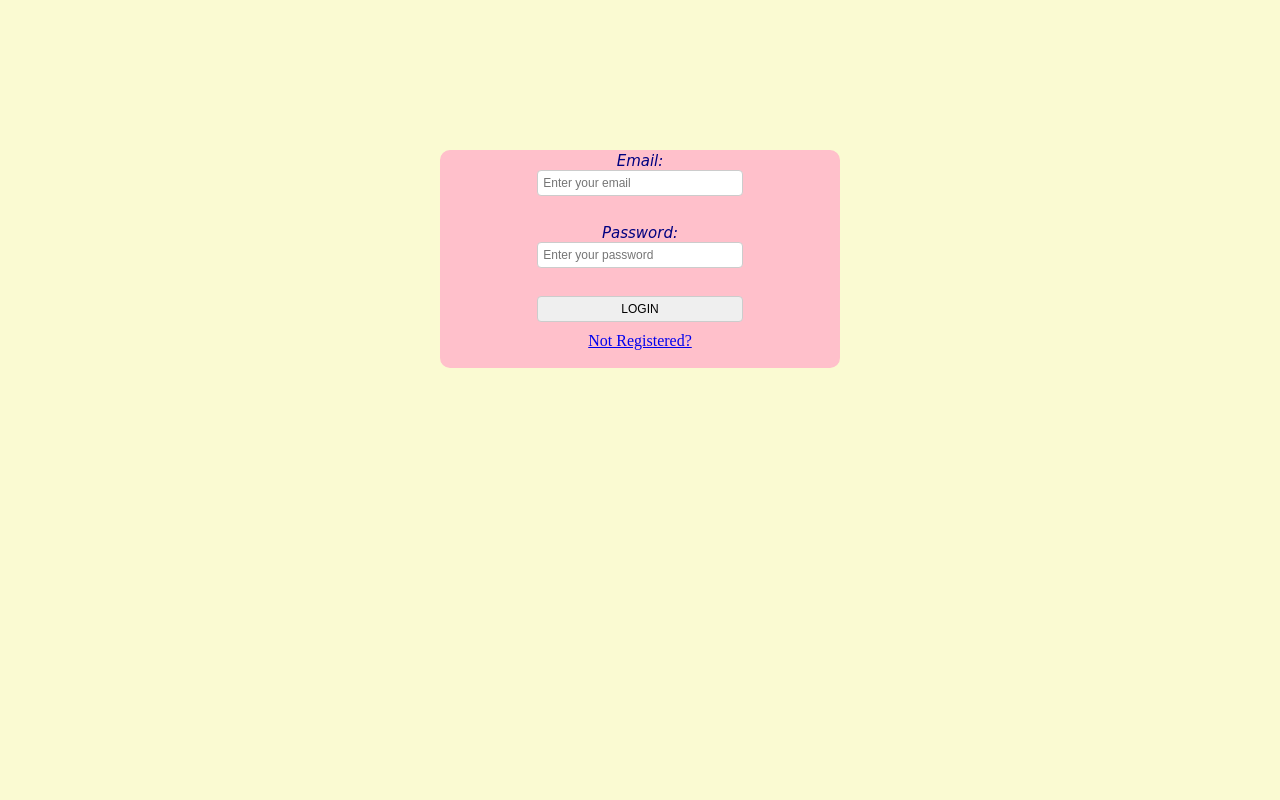
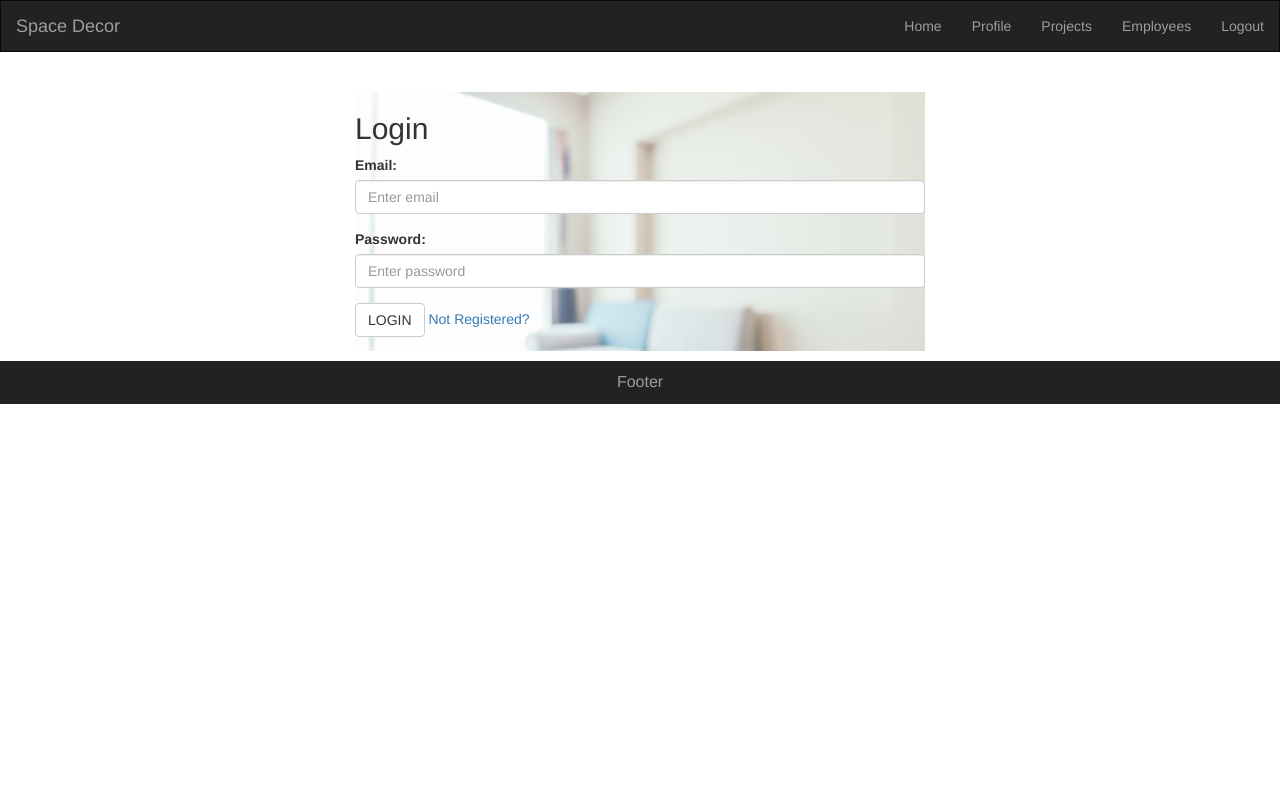
Before and after one commit to Komal1910/User-Management, a Flask app: page / in a window 1280 px wide. Run offline with Flask 2, Linux system fonts and the light colour scheme; some libraries are stand-ins or nearby versions.

Commit message:
Login page UI changed

```diff
--- a/main.py
+++ b/main.py
@@ -17,6 +17,8 @@ def login():
 
 @app.route("/login_user", methods=["POST","GET"])
 def login_user():
+    # to be removed -- temporary code
+    return redirect (url_for("dashboard"))
     if request.method == "GET":
         return render_template("login.html")
     elif request.method == "POST":
--- a/static/css/styles.css
+++ b/static/css/styles.css
@@ -8,3 +8,8 @@ footer {
     color: #9d9d9d;
     font-size: initial;
 }
+
+.login {
+    width: 50%;
+    background-image: url("../images/background-login.jpg");
+}
--- a/templates/dashboard.html
+++ b/templates/dashboard.html
@@ -36,4 +36,7 @@
           </a>
         </div>
     </div>
+    <div>
+      Anuj and Ramakant, Livspace founders and college friends, were just like any other homeowner—they simply wanted good interiors. Instead, they got a rather appalling experience. It started with trouble in finding the right professionals. It ended with the realization that even after spending a lot of time and money one could never be sure of a fair price, quality or even the final result.Determined to never let another homeowner experience the misery, they created what we now call Livspace. Launched in 2015 in India, Livspace is now the trusted brand for complete home interior design for thousands of homeowners.
+    </div>
 {% endblock %}
--- a/templates/index.html
+++ b/templates/index.html
@@ -10,7 +10,7 @@
     <nav class="navbar navbar-inverse border-radius-0">
       <div class="container-fluid">
         <div class="navbar-header">
-          <span class="navbar-brand">Livspace</span>
+          <span class="navbar-brand">Space Decor</span>
         </div>
         <ul class="nav navbar-nav navbar-right">
           <li><a href="/dashboard">Home</a></li>
--- a/templates/login.html
+++ b/templates/login.html
@@ -1,84 +1,21 @@
-<html>
-    <head>
-        <style>
-            h2{
-                margin: 5px;
-                color: blanchedalmond;
-                text-align: center;
-            }
-            h3{
-                margin: 5px;
-                color: navy;
-                text-align: center;
-                font-family: cursive;
-            }
-            label{
-                color: navy ;
-                font-size: 15px;
-                font-family: cursive;
-                font-style: italic;
-            }
-            body{
-                background-color: lightgoldenrodyellow;
-                background-size: cover;
-            }
-            .form-container {
-                border: 2px solid pink;
-                border-radius: 10px;
-                width: 25%;
-                background-color: pink;
-                padding: 0 40px;
-                margin-top: 150px;
-            }
-            input, select{
-                width: 65%;
-                border: 1px solid #ccc;
-                border-radius: 4px;
-                margin-bottom: 10px;
-                font-size: 12px;
-                padding: 5px;
-            }
-            .sel{
-                width: auto;
-            }
-            .rad{
-                width: 5%;
-            }
-            div{
-                border: 2px solid plum;
-                border-radius: 10px;
-                width: 20%;
-                background-color: plum;
-
-            }
-        </style>
-    </head>
-    <body>
-        <h1 style="color: red;">{{error}}</h1>
-        <center>
-            <div class="form-container">
-                <form method="POST" action="/login_user">
-                    <table>
-                        <tr>
-                            <label>Email:</label><br>
-                        </tr>
-                        <tr>
-                            <input type="email" name="email" placeholder ="Enter your email"><br><br>
-                        </tr>
-                        <tr>
-                            <label>Password:</label><br>
-                        </tr>
-                        <tr>
-                            <input type="password" name="password" placeholder="Enter your password"><br><br>
-                        </tr>
-                        <tr>
-                        <input type="submit" value="LOGIN"><br>
-                        </tr>
-                        <tr>
-                            <a href="/signup">Not Registered? </a>
-                        </tr>
-                </form>
+{% extends "index.html" %}
+{% block body %}
+    {{ super() }}
+    <div class="container login">
+        <div class="row">
+            <h2>Login</h2>
+            <form method="POST" action="/login_user">
+            <div class="form-group">
+                <label for="email">Email:</label>
+                <input type="email" class="form-control" id="email" placeholder="Enter email" name="email">
             </div>
-        </center>
-    </body>
-</html>
+            <div class="form-group">
+                <label for="pwd">Password:</label>
+                <input type="password" class="form-control" id="pwd" placeholder="Enter password" name="pwd">
+            </div>
+            <button type="submit" class="btn btn-default">LOGIN</button>
+            <a href="/signup">Not Registered? </a>
+            </form>
+        </div>
+    </div>
+{% endblock %}
```
Also changed, not shown: static/images/background-login.jpg (added).
